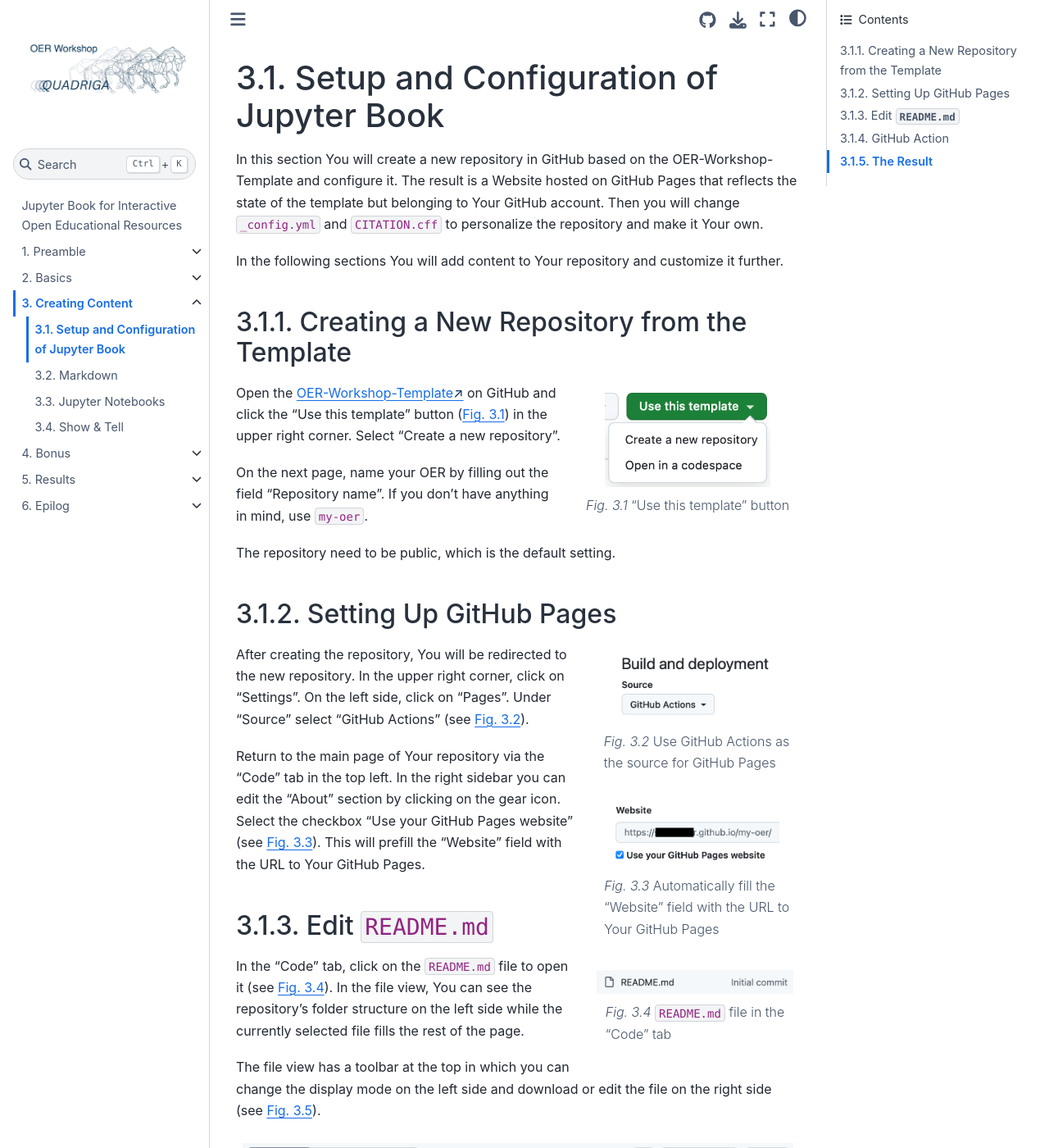
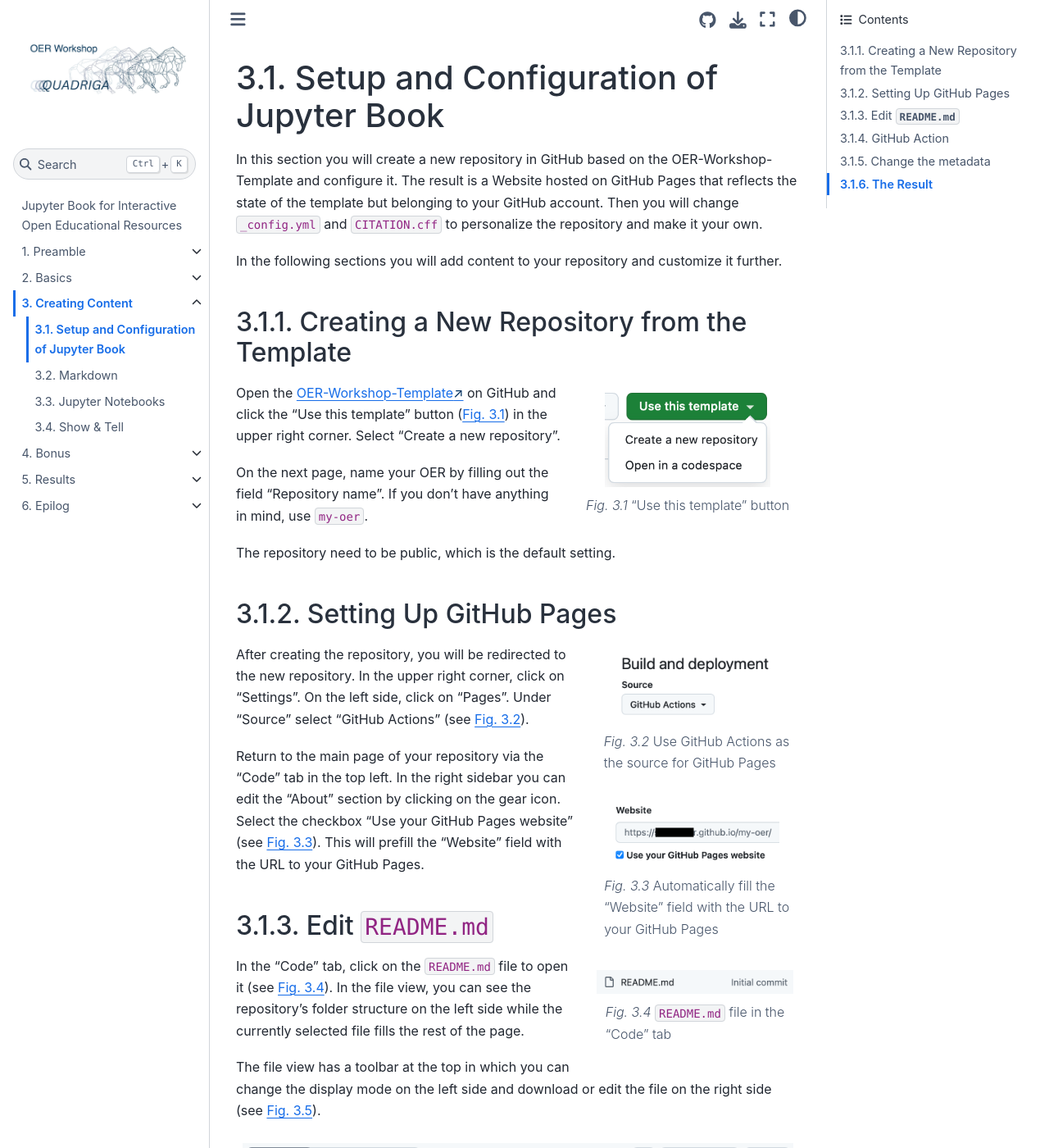
Before and after one commit to quadriga-dk/OER-Workshop, a Jupyter Book: the page built from content/setup.md, in a window 1280 px wide and 1400 px high. Shown: the whole window at 82% size. Built offline with Jupyter Book 1.0.4 settings and Sphinx 7.4.7 and the Sphinx Book theme 1.1.4, drawn with Linux system fonts in a browser that asks for light colours; pages that are not in the unit, such as notebooks, are missing from menus; some of the changed text lies outside the part shown.

````diff
--- a/content/setup.md
+++ b/content/setup.md
@@ -1,8 +1,8 @@
 # Setup and Configuration of Jupyter Book
 
-In this section You will create a new repository in GitHub based on the OER-Workshop-Template and configure it. The result is a Website hosted on GitHub Pages that reflects the state of the template but belonging to Your GitHub account. Then you will change `_config.yml` and `CITATION.cff` to personalize the repository and make it Your own.
+In this section you will create a new repository in GitHub based on the OER-Workshop-Template and configure it. The result is a Website hosted on GitHub Pages that reflects the state of the template but belonging to your GitHub account. Then you will change `_config.yml` and `CITATION.cff` to personalize the repository and make it your own.
 
-In the following sections You will add content to Your repository and customize it further.
+In the following sections you will add content to your repository and customize it further.
 
 
 ## Creating a New Repository from the Template
@@ -31,7 +31,7 @@ name: fig-pages-setup
 Use GitHub Actions as<br>
 the source for GitHub Pages
 ```
-After creating the repository, You will be redirected to the new repository. In the upper right corner, click on "Settings". On the left side, click on "Pages". Under "Source" select "GitHub Actions" (see {numref}`fig-pages-setup`).
+After creating the repository, you will be redirected to the new repository. In the upper right corner, click on "Settings". On the left side, click on "Pages". Under "Source" select "GitHub Actions" (see {numref}`fig-pages-setup`).
 
 ```{figure} /assets/content/github_pages_url.png
 ---
@@ -41,10 +41,10 @@ name: fig-pages-url
 ---
 Automatically fill the<br>
 "Website" field with the URL to<br>
-Your GitHub Pages
+your GitHub Pages
 ```
 
-Return to the main page of Your repository via the "Code" tab in the top left. In the right sidebar you can edit the "About" section by clicking on the gear icon. Select the checkbox "Use your GitHub Pages website" (see {numref}`fig-pages-url`). This will prefill the "Website" field with the URL to Your GitHub Pages.
+Return to the main page of your repository via the "Code" tab in the top left. In the right sidebar you can edit the "About" section by clicking on the gear icon. Select the checkbox "Use your GitHub Pages website" (see {numref}`fig-pages-url`). This will prefill the "Website" field with the URL to your GitHub Pages.
 
 ## Edit `README.md`
 
@@ -57,7 +57,7 @@ name: fig-readme-file
 `README.md` file in the<br>
 "Code" tab
 ```
-In the "Code" tab, click on the `README.md` file to open it (see {numref}`fig-readme-file`). In the file view, You can see the repository's folder structure on the left side while the currently selected file fills the rest of the page.
+In the "Code" tab, click on the `README.md` file to open it (see {numref}`fig-readme-file`). In the file view, you can see the repository's folder structure on the left side while the currently selected file fills the rest of the page.
 
 The file view has a toolbar at the top in which you can change the display mode on the left side and download or edit the file on the right side (see {numref}`fig-file-view-toolbar`).
 ```{figure} /assets/content/file_view_toolbar.png
@@ -103,6 +103,10 @@ The commit to `main` automatically triggers the GitHub Action defined in `.githu
 
 In this workshop, we will not go into detail about GitHub Actions, but you can find more information in the <a href="https://docs.github.com/en/actions" target="_blank" class="external-link">GitHub Actions documentation</a>.
 
+
+## Change the metadata
+Now you can change the metadata of your repository to make it your own. Open the `_config.yml` file in the "Code" tab and edit it to fit your OER
+
 ## The Result
 
 Now you can click on the URL in the "About" section of the "Code" tab. This will take you to your newly created GitHub Pages site.
````
Also changed, not shown: basics/github.md (+5 -5 lines), content/markdown.md (+6 -6 lines), preamble/timetable.md (+3 -3 lines).
